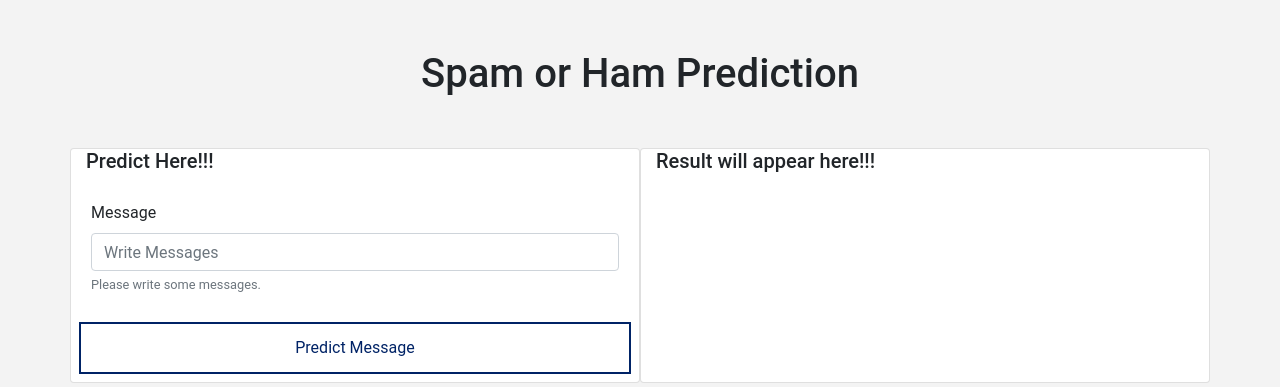
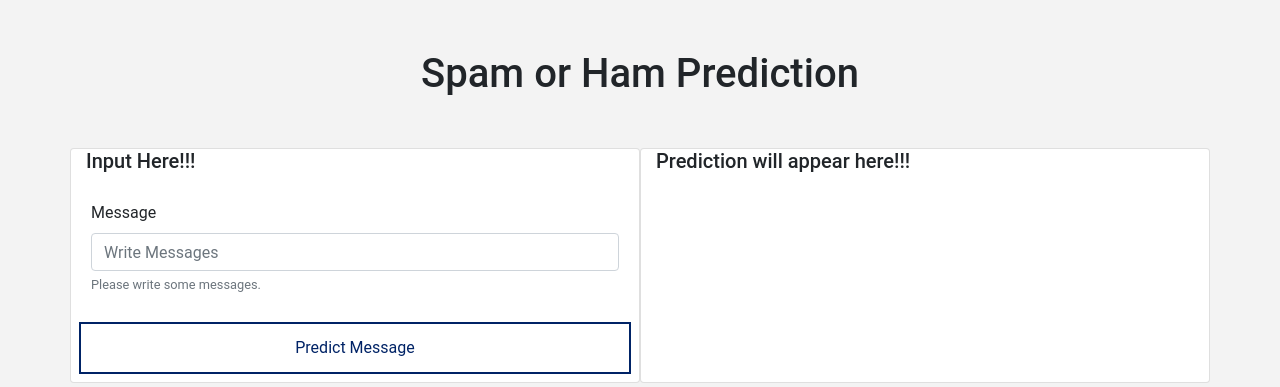
Before and after one commit to PashupatiPariyar/Multi-Model-Web-App, a Flask app: template templates/spam_ham.html in a window 1280 px wide. Shown: the part 62-449 px from the top of the page. Run offline with Flask 2, Linux system fonts and the light colour scheme; the template is opened without the code that fills it, so the values that code supplies are empty; some libraries are stand-ins or nearby versions.

Commit message:
Update spam_ham.html

```diff
--- a/templates/spam_ham.html
+++ b/templates/spam_ham.html
@@ -16,7 +16,7 @@
 					<form action="" method="post">
 
 						<div class="card">
-							<h5 class='container'>Predict Here!!!</h5>
+							<h5 class='container'>Input Here!!!</h5>
 							<div class="card-body">
 								<label>Message</label>
 								<input type="text" class="form-control" id='detect' name="detect" placeholder="Write Messages" required="required">
@@ -30,7 +30,7 @@
 
 				<div class = 'column' style="width: 50%;">
 					<div class = 'card' style=" height: 235px;">
-						<h5 class='container'>Result will appear here!!!</h5>
+						<h5 class='container'>Prediction will appear here!!!</h5>
 						<p class="container">{{ message }}</p>
 					</div>
 				</div>
```
